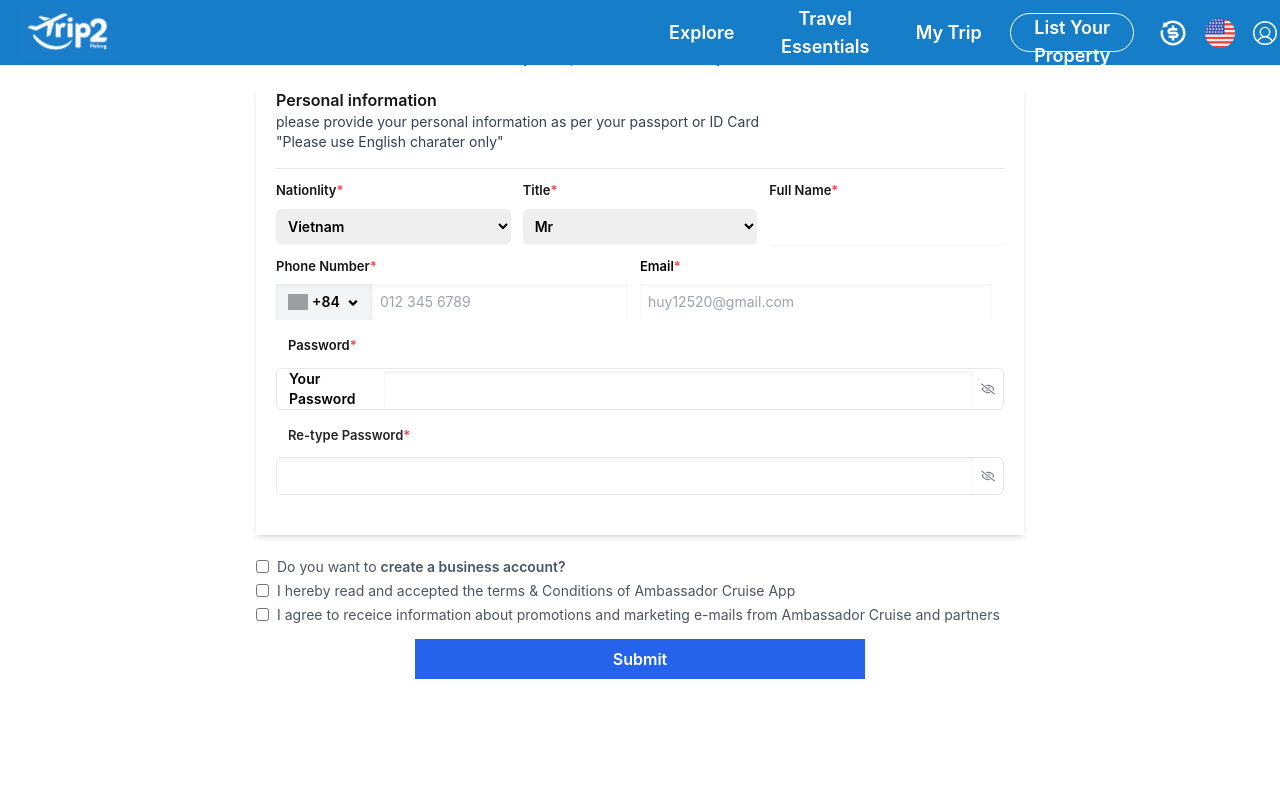
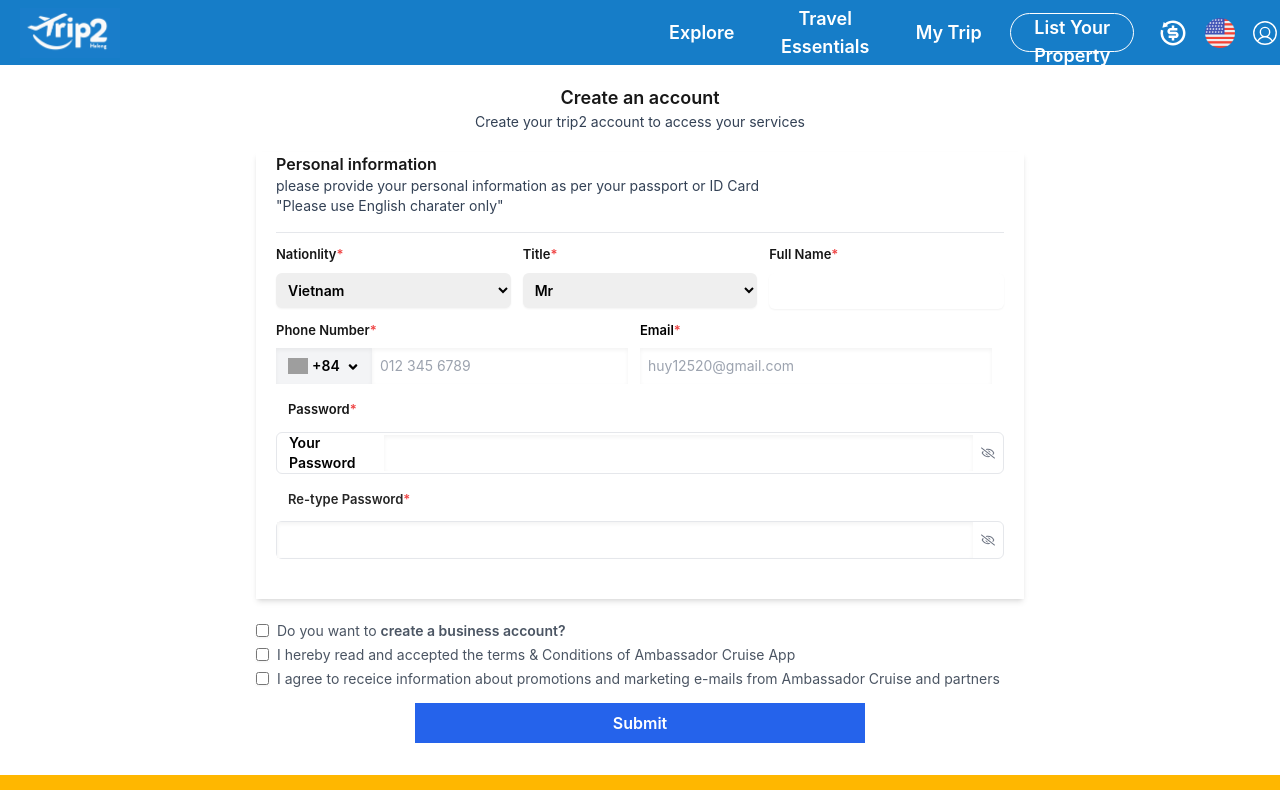
Before and after one commit to dinhvandong/trip2halong-apc-webclient, a React (Create React App) app in the folder trip2halongclient/: page /create-account in a window 1280 px wide. Shown: the top 790 px of the page. Built offline with nearby package versions, Linux system fonts and the light colour scheme; grey boxes are pictures that could not be loaded.

Commit message:
Update CreateAccount.jsx

```diff
--- a/trip2halongclient/src/components/huy/CreateAccount/CreateAccount.jsx
+++ b/trip2halongclient/src/components/huy/CreateAccount/CreateAccount.jsx
@@ -45,7 +45,7 @@ const CreateAccount = () => {
 
 
     return (
-        <div className='h-screen'>
+        <div className='mt-16 mb-8'>
             <div className='max-w-[60%] m-auto pt-5'>
                 <h1 className='text-center text-lg font-semibold text-neutral-900'>Create an account</h1>
                 <p className='text-center text-sm text-slate-700'>Create your trip2 account to access your services</p>
```
